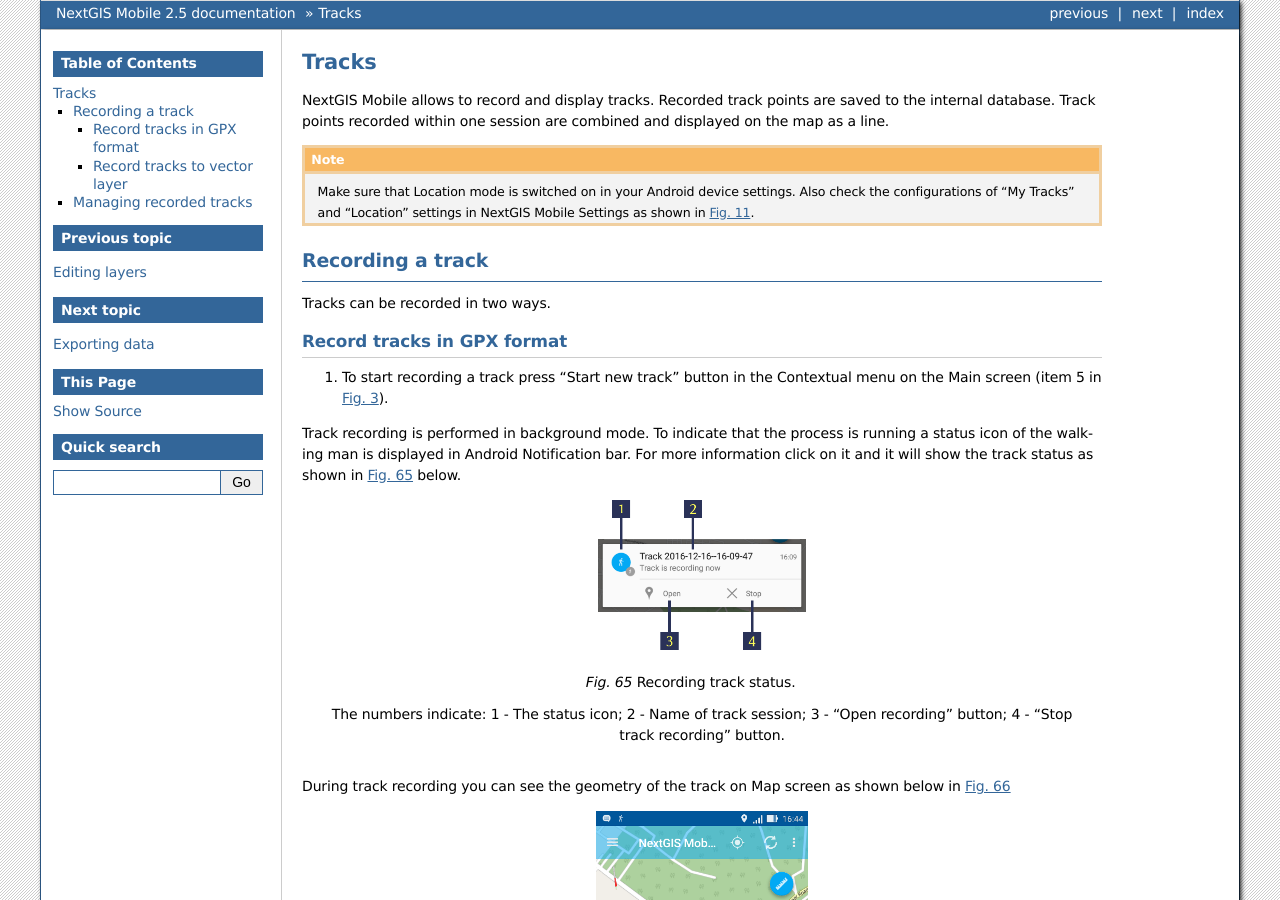
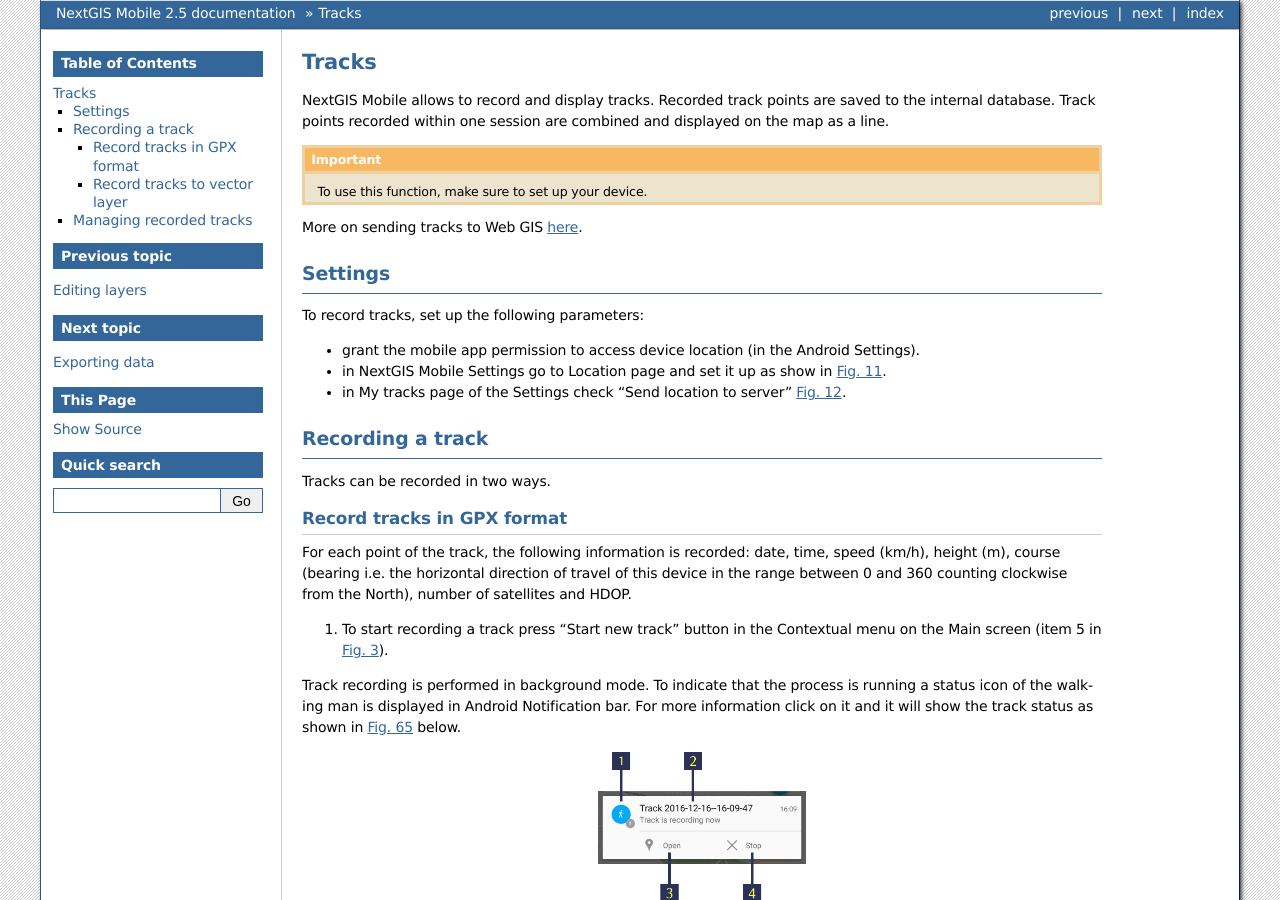
Before and after one commit to nextgis/docs_ngmobile, a Sphinx documentation site: the page built from source/tracks.rst, in a window 1280 px wide and 900 px high. Built offline with Sphinx 7.4.7, drawn with Linux system fonts in a browser that asks for light colours; formulas are drawn with MathJax 3; some of the changed text lies outside the part shown.

Commit message:
Update tracks.rst
tracking update

```diff
--- a/source/tracks.rst
+++ b/source/tracks.rst
@@ -7,8 +7,23 @@
 
 NextGIS Mobile allows to record and display tracks. Recorded track points are saved to the internal database. Track points recorded within one session are combined and displayed on the map as a line.
 
-.. note::
-   Make sure that Location mode is switched on in your Android device settings. Also check the configurations of "My Tracks" and "Location" settings in NextGIS Mobile Settings as shown in :numref:`ngmobile_settings_place_pic`.
+.. important::
+   To use this function, make sure to set up your device.
+
+More on sending tracks to Web GIS `here <https://docs.nextgis.com/docs_ngcom/source/tracking.html#tracking>`_.
+
+.. _tracks_settings:
+
+Settings
+--------
+
+To record tracks, set up the following parameters:
+
+* grant the mobile app permission to access device location (in the Android Settings).
+* in NextGIS Mobile Settings go to Location page and set it up as show in :numref:`ngmobile_settings_place_pic`.
+* in My tracks page of the Settings check "Send location to server" :numref:`my_tracks_settings_pic`.
+
+
 
 Recording a track
 -----------------
@@ -19,6 +34,8 @@
 
 Record tracks in GPX format
 ^^^^^^^^^^^^^^^^^^^^^^^^^^^^
+
+For each point of the track, the following information is recorded: date, time, speed (km/h), height (m), course (bearing i.e. the horizontal direction of travel of this device in the range between 0 and 360 counting clockwise from the North), number of satellites and HDOP.
 
 1. To start recording a track press "Start new track" button in the Contextual menu on the Main screen (item 5 in :numref:`ngmobile_main_activity_pic_1`).
 
@@ -56,7 +73,7 @@
 
    Recorded track.
 
-3. You can now manage this track, including its export in GPX format. To learn how to export the tracks see :ref:`ngmobile_export_GPX`.
+3. You can now manage this track, including its export in GPX format. To learn how to export the tracks see :ref:`ngmobile_export_GPX`. Tracks can also be `displayed on a Web Map <https://docs.nextgis.com/docs_ngcom/source/tracking.html#tracking-create>`_.
 
 .. _ngmobile_edit_vector_tracks:
 
```
